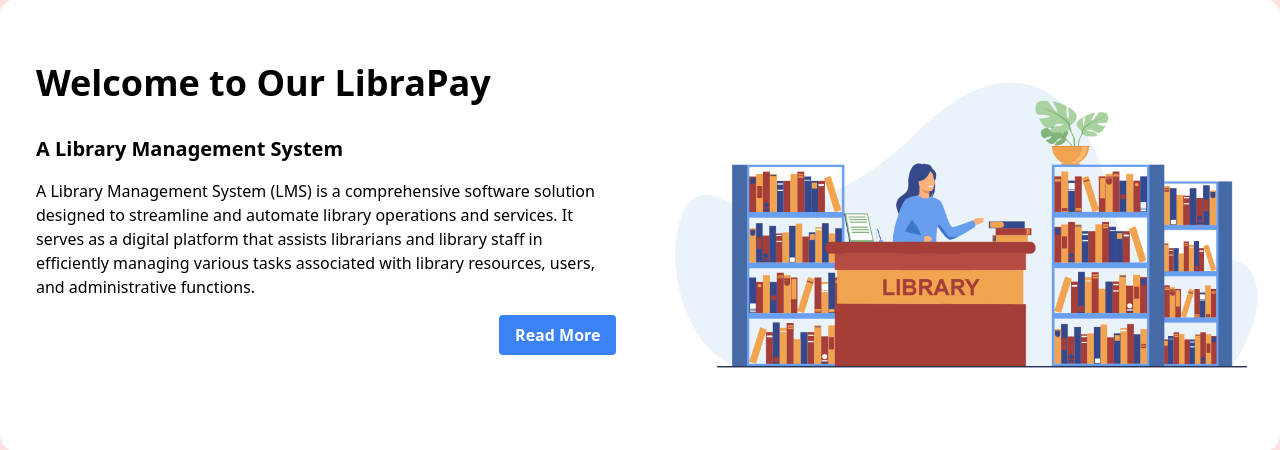
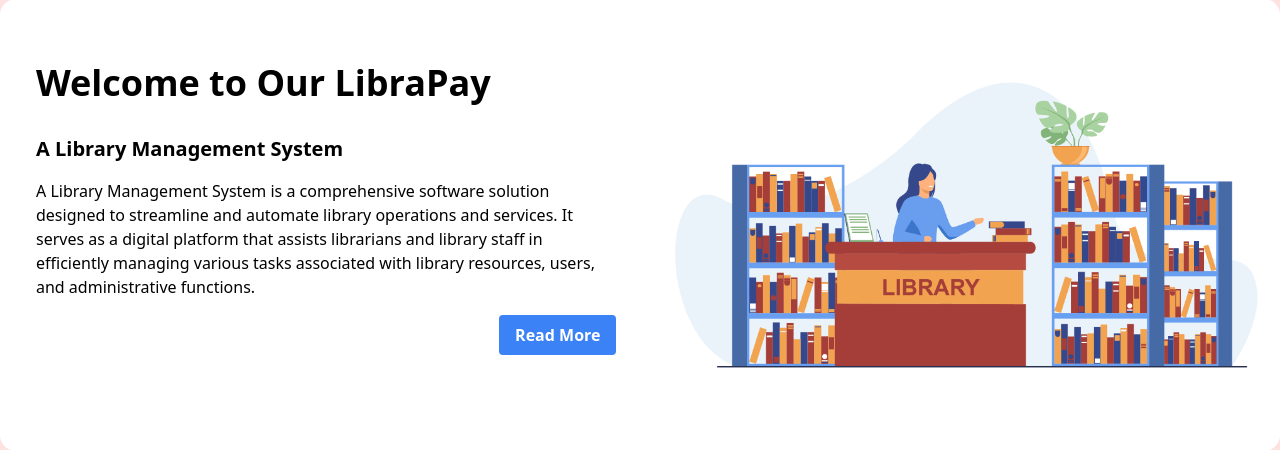
Before and after one commit to mdalauddin45/LibraPay, a Django app: page / in a window 1280 px wide. Shown: the part 117-567 px from the top of the page. Run offline with Django 4.2, Linux system fonts and the light colour scheme; data comes from the database, SQL or seed files in the repository.

Commit message:
error solved

```diff
--- a/core/templates/index.html
+++ b/core/templates/index.html
@@ -7,7 +7,7 @@
         <h1 class="font-bold text-4xl my-4">Welcome to Our LibraPay</h1>
         <h5 class="font-bold text-xl my-4">A Library Management System</h5>
         <p class="leading-normal mb-4">
-            A Library Management System (LMS) is a comprehensive software solution designed to streamline and automate library operations and services. It serves as a digital platform that assists librarians and library staff in efficiently managing various tasks associated with library resources, users, and administrative functions.
+            A Library Management System  is a comprehensive software solution designed to streamline and automate library operations and services. It serves as a digital platform that assists librarians and library staff in efficiently managing various tasks associated with library resources, users, and administrative functions.
         </p>
         <div class="flex justify-end w-full">
             <a href="{% url 'home' %}" class="bg-blue-500 hover:bg-blue-700 text-white font-bold py-2 px-4 rounded focus:outline-none focus:shadow-outline">Read More</a>
```
